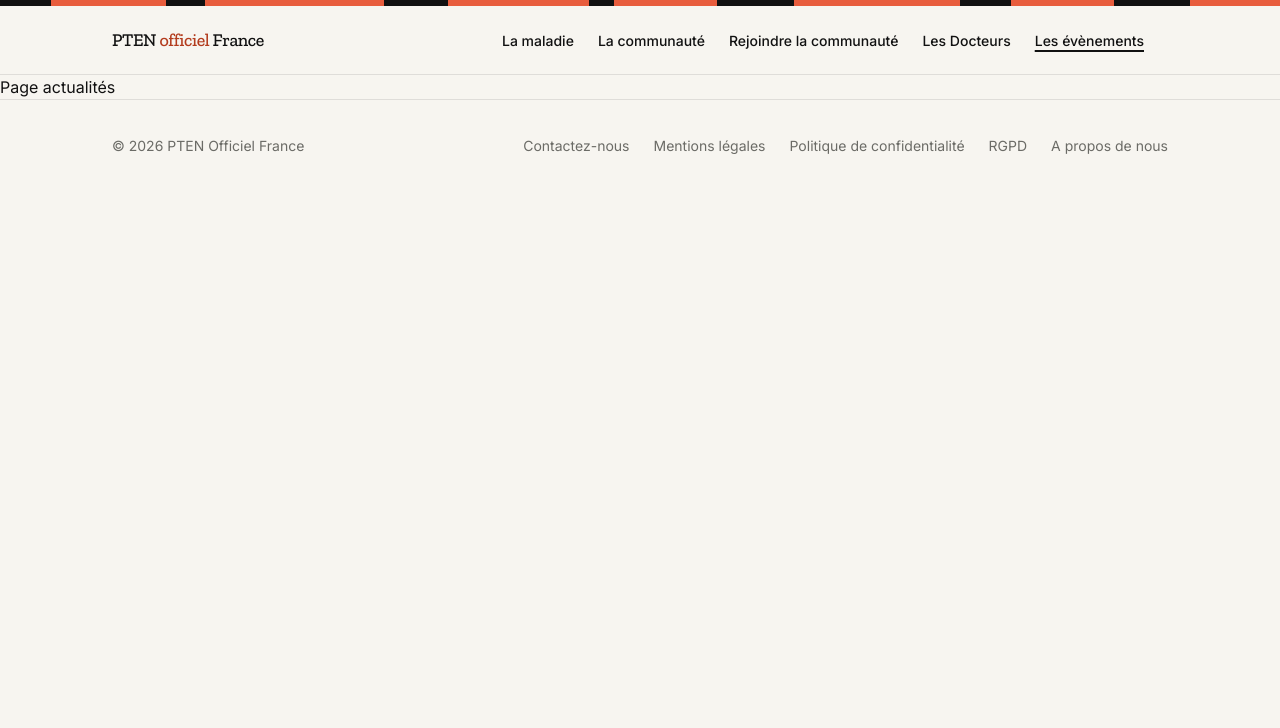
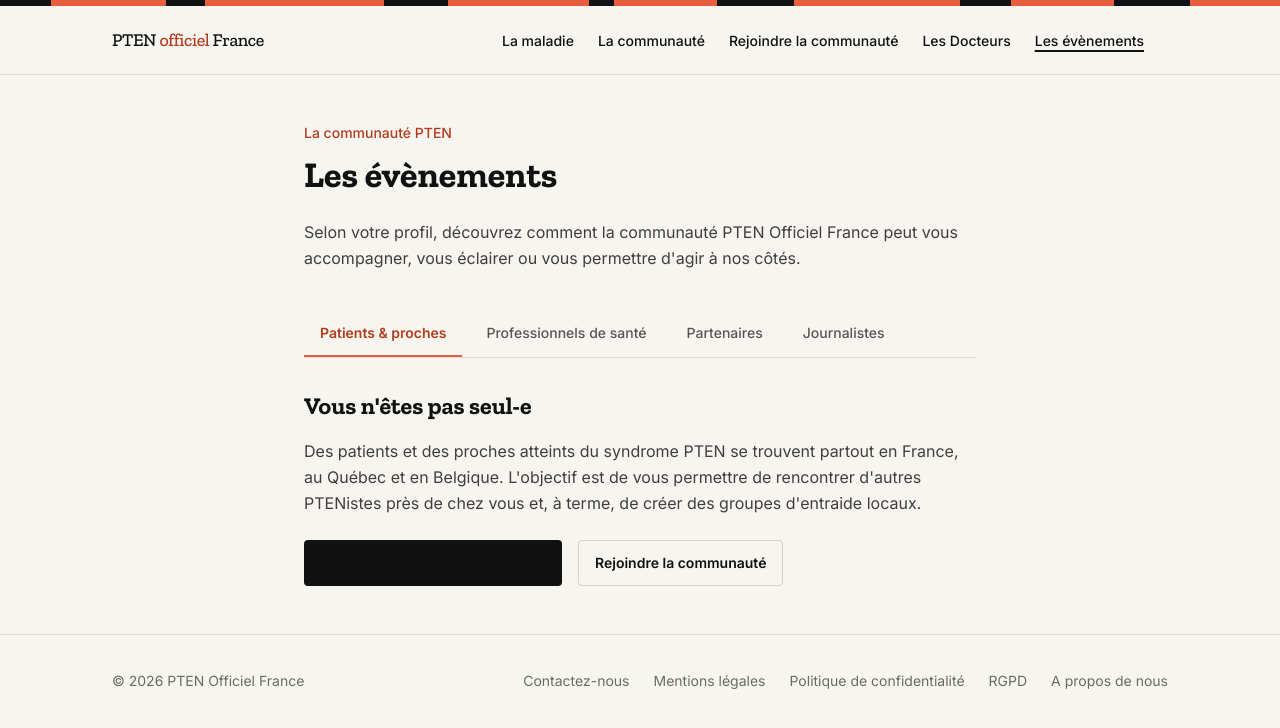
Before and after one commit to rchouhani/ptenofficielfrance, a Next.js app: page /pages/news in a window 1280 px wide. Shown: the top 728 px of the page. Built offline with nearby package versions, Linux system fonts and the light colour scheme.

Commit message:
add: implement AudienceTabs component and integrate into NewsPage

```diff
--- a/app/pages/community/page.tsx
+++ b/app/pages/community/page.tsx
@@ -1,6 +1,6 @@
 import type { Metadata } from "next";
+import dynamic from "next/dynamic";
 import ExternalLink from "@/app/component/article/ExternalLink";
-import CommunityMap from "./CommunityMap";
 import { getCommunityMembersByCity } from "@/app/lib/community";
 
 export const metadata: Metadata = {
@@ -8,6 +8,10 @@ export const metadata: Metadata = {
   description:
     "Découvrez la communauté PTEN Officiel France à travers la France, le Québec et la Belgique, et rejoignez le groupe privé Facebook.",
 };
+
+const CommunityMap = dynamic(() => import("./CommunityMap"), {
+  loading: () => <div className="mb-8 h-[420px] animate-pulse rounded border border-ink/10 bg-ink/5" />,
+});
 
 export default function CommunityPage() {
   const cities = getCommunityMembersByCity();
--- /dev/null
+++ b/app/pages/news/AudienceTabs.tsx
@@ -0,0 +1,127 @@
+"use client";
+
+import { useState } from "react";
+import Link from "next/link";
+
+type AudienceKey = "patients" | "professionnels" | "partenaires" | "journalistes";
+
+const AUDIENCES: { key: AudienceKey; label: string }[] = [
+  { key: "patients", label: "Patients & proches" },
+  { key: "professionnels", label: "Professionnels de santé" },
+  { key: "partenaires", label: "Partenaires" },
+  { key: "journalistes", label: "Journalistes" },
+];
+
+const CONTACT_EMAIL = "contact@ptenofficielfrance.fr";
+
+export default function AudienceTabs() {
+  const [active, setActive] = useState<AudienceKey>("patients");
+
+  const ctaPrimaryClassName =
+    "inline-block rounded-sm bg-ink px-4 py-3 text-sm font-semibold text-paper transition-colors hover:bg-accent";
+  const ctaSecondaryClassName =
+    "inline-block rounded-sm border border-ink/15 px-4 py-3 text-sm font-semibold text-ink transition-colors hover:border-accent hover:text-accent-text";
+
+  return (
+    <div>
+      <div
+        role="tablist"
+        aria-label="La communauté selon votre profil"
+        className="mb-8 flex flex-wrap gap-2 border-b border-ink/10"
+      >
+        {AUDIENCES.map((audience) => {
+          const isActive = audience.key === active;
+          return (
+            <button
+              key={audience.key}
+              type="button"
+              role="tab"
+              id={`tab-${audience.key}`}
+              aria-selected={isActive}
+              aria-controls={`panel-${audience.key}`}
+              onClick={() => setActive(audience.key)}
+              className={
+                isActive
+                  ? "border-b-2 border-accent px-4 py-3 text-sm font-semibold text-accent-text"
+                  : "border-b-2 border-transparent px-4 py-3 text-sm font-medium text-ink/70 hover:text-ink"
+              }
+            >
+              {audience.label}
+            </button>
+          );
+        })}
+      </div>
+
+      <div id="panel-patients" role="tabpanel" aria-labelledby="tab-patients" hidden={active !== "patients"}>
+        <h2 className="mb-4 font-display text-2xl font-bold text-ink">Vous n&apos;êtes pas seul-e</h2>
+        <p className="mb-6 max-w-2xl leading-relaxed text-ink/80">
+          Des patients et des proches atteints du syndrome PTEN se trouvent partout en France, au Québec et en
+          Belgique. L&apos;objectif est de vous permettre de rencontrer d&apos;autres PTENistes près de chez
+          vous et, à terme, de créer des groupes d&apos;entraide locaux.
+        </p>
+        <div className="flex flex-wrap gap-4">
+          <Link href="/pages/community" className={ctaPrimaryClassName}>
+            Voir la carte de la communauté →
+          </Link>
+          <Link href="/pages/joinCommunity" className={ctaSecondaryClassName}>
+            Rejoindre la communauté
+          </Link>
+        </div>
+      </div>
+
+      <div
+        id="panel-professionnels"
+        role="tabpanel"
+        aria-labelledby="tab-professionnels"
+        hidden={active !== "professionnels"}
+      >
+        <h2 className="mb-4 font-display text-2xl font-bold text-ink">Améliorer la connaissance du syndrome</h2>
+        <p className="mb-6 max-w-2xl leading-relaxed text-ink/80">
+          La répartition géographique des patients suivis par l&apos;association donne un premier aperçu des
+          zones où se trouvent les personnes porteuses d&apos;une mutation PTEN, à l&apos;échelle nationale.
+        </p>
+        <div className="flex flex-wrap gap-4">
+          <Link href="/pages/community" className={ctaPrimaryClassName}>
+            Voir la carte de répartition →
+          </Link>
+          <a href={`mailto:${CONTACT_EMAIL}`} className={ctaSecondaryClassName}>
+            Nous apporter votre aide
+          </a>
+        </div>
+      </div>
+
+      <div
+        id="panel-partenaires"
+        role="tabpanel"
+        aria-labelledby="tab-partenaires"
+        hidden={active !== "partenaires"}
+      >
+        <h2 className="mb-4 font-display text-2xl font-bold text-ink">Une diversité régionale</h2>
+        <p className="mb-6 max-w-2xl leading-relaxed text-ink/80">
+          Notre communauté est répartie sur plusieurs régions françaises ainsi qu&apos;au Québec et en
+          Belgique, ce qui permet d&apos;envisager une diffusion de produits, d&apos;actions ou
+          d&apos;évènements à l&apos;échelle de plusieurs territoires.
+        </p>
+        <a href={`mailto:${CONTACT_EMAIL}`} className={ctaPrimaryClassName}>
+          Devenir partenaire
+        </a>
+      </div>
+
+      <div
+        id="panel-journalistes"
+        role="tabpanel"
+        aria-labelledby="tab-journalistes"
+        hidden={active !== "journalistes"}
+      >
+        <h2 className="mb-4 font-display text-2xl font-bold text-ink">Presse</h2>
+        <p className="mb-6 max-w-2xl leading-relaxed text-ink/80">
+          Pour toute demande d&apos;information, d&apos;interview ou de reportage autour du syndrome PTEN et de
+          notre association, contactez-nous directement.
+        </p>
+        <a href={`mailto:${CONTACT_EMAIL}`} className={ctaPrimaryClassName}>
+          Contacter l&apos;association →
+        </a>
+      </div>
+    </div>
+  );
+}
--- a/app/pages/news/page.tsx
+++ b/app/pages/news/page.tsx
@@ -1,5 +1,23 @@
+import type { Metadata } from "next";
+import AudienceTabs from "./AudienceTabs";
+
+export const metadata: Metadata = {
+  title: "Les évènements — PTEN Officiel France",
+  description:
+    "Découvrez la communauté PTEN Officiel France selon votre profil : patients, professionnels de santé, partenaires et journalistes.",
+};
+
 export default function NewsPage() {
-    return(
-        <p>Page actualités</p>
-    )
+  return (
+    <main id="contenu-evenements" className="mx-auto max-w-5xl px-6 py-12">
+      <p className="mb-3 text-sm font-medium text-accent-text">La communauté PTEN</p>
+      <h1 className="mb-6 font-display text-4xl font-bold text-ink">Les évènements</h1>
+      <p className="mb-10 max-w-2xl leading-relaxed text-ink/80">
+        Selon votre profil, découvrez comment la communauté PTEN Officiel France peut vous accompagner, vous
+        éclairer ou vous permettre d&apos;agir à nos côtés.
+      </p>
+
+      <AudienceTabs />
+    </main>
+  );
 }
```
